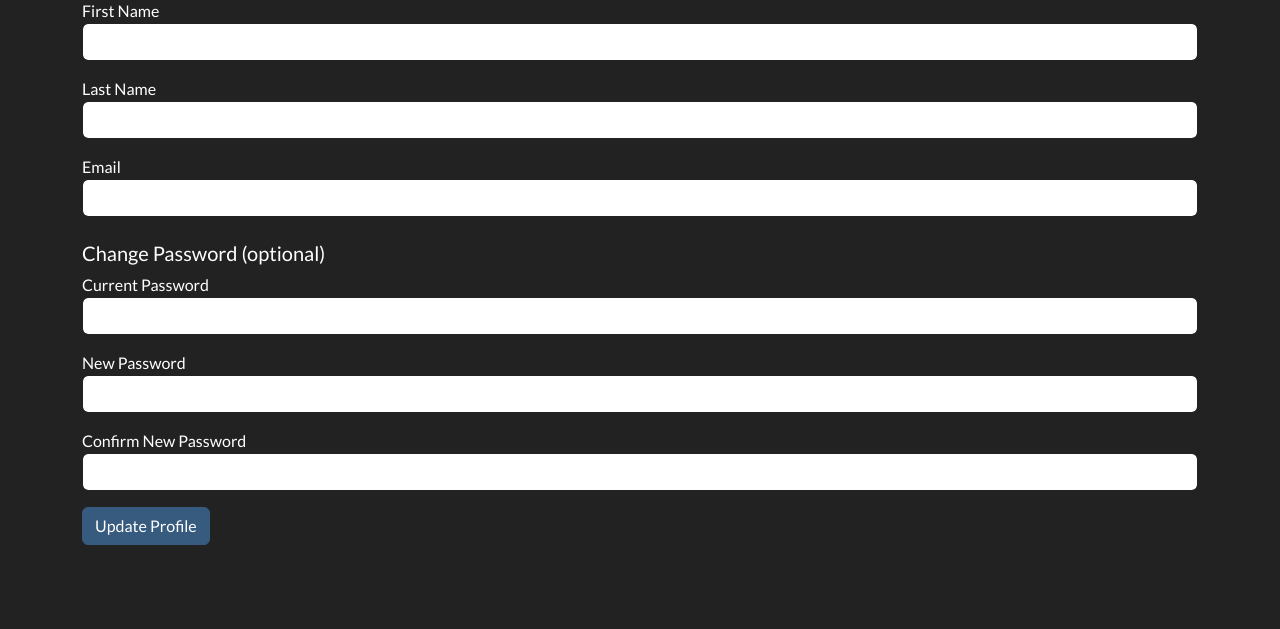
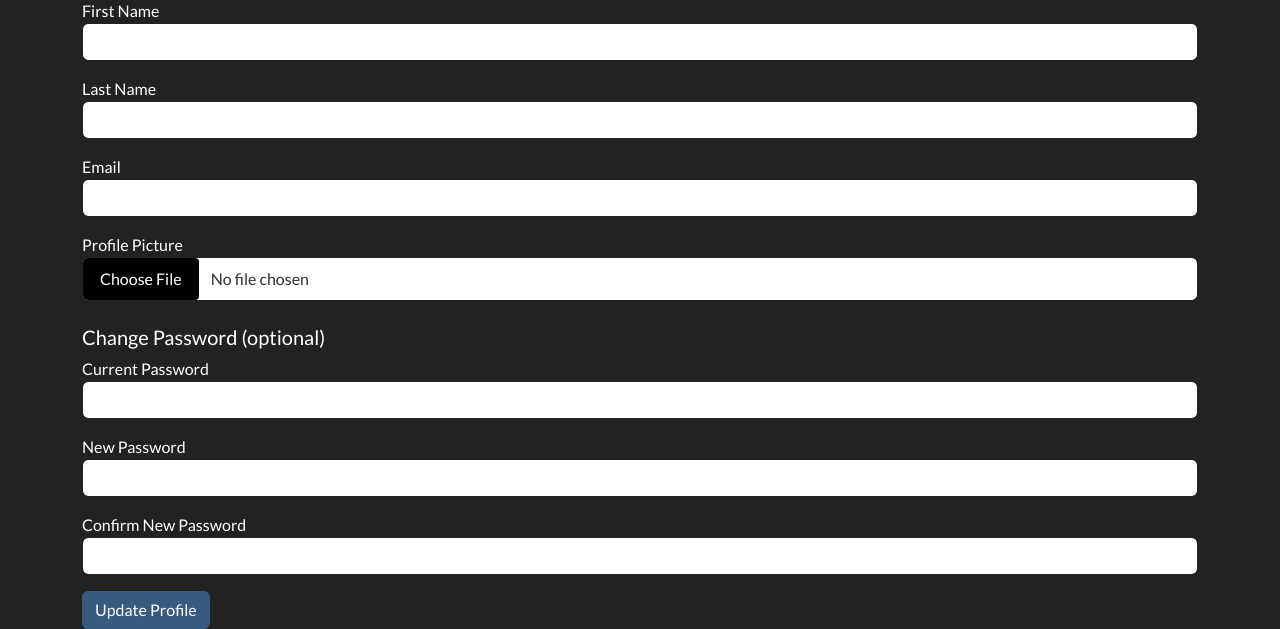
Before and after one commit to sepehrmoghani/agilewebdevproject, a Flask app: template app/authentication/templates/authentication/profile_edit.html in a window 1280 px wide. Shown: the part 183-812 px from the top of the page. Before the commit the page ends 728 px from the top, so only its background shows below. Run offline with Flask 3, Linux system fonts and the light colour scheme; the template is opened without the code that fills it: values that come from a table or form of the project are taken from there, others are empty; parts of the project's set-up code (start-up, migrations or seed data) failed here and were passed over; some libraries are stand-ins or nearby versions; some web fonts are replaced.

Commit message:
Merged from main, solved merge conflicts

```diff
--- a/app/authentication/forms.py
+++ b/app/authentication/forms.py
@@ -1,6 +1,27 @@
 from flask_wtf import FlaskForm
-from wtforms import StringField, PasswordField, SubmitField
-from wtforms.validators import DataRequired, Email, EqualTo
+from flask_wtf.file import FileAllowed
+from app import db
+from wtforms import StringField, PasswordField, SubmitField, FileField
+from wtforms.validators import DataRequired, Email, Optional, Length, EqualTo
+
+class User(db.Model, UserMixin):
+    id = db.Column(db.Integer, primary_key=True)
+    first_name = db.Column(db.String(50), nullable=False)
+    last_name = db.Column(db.String(50), nullable=False)
+    email = db.Column(db.String(50), nullable=False)
+    password = db.Column(db.String(128), nullable=False)
+    profile_pic = db.Column(db.String(128), nullable=False)
+
+    date_of_birth = db.Column(db.Date, nullable=True)
+    phone = db.Column(db.String(50), nullable=True)
+    address = db.Column(db.String(50), nullable=True)
+    city = db.Column(db.String(50), nullable=True)
+    state = db.Column(db.String(50), nullable=True)
+    country = db.Column(db.String(50), nullable=True)
+    postcode = db.Column(db.String(50), nullable=True)
+
+    def get_id(self):
+        return str(self.id)
 
 class LoginInfo:
     def __init__(self, info):
@@ -20,3 +41,18 @@ class SignupForm(FlaskForm):
     password = PasswordField('Password', validators=[DataRequired()])
     repassword = PasswordField('Confirm Password', validators=[DataRequired(), EqualTo('password', message='Passwords must match')])
     submit = SubmitField('Sign up')
+
+class UpdateProfileForm(FlaskForm):
+    first_name = StringField('First Name', validators=[DataRequired()])
+    last_name = StringField('Last Name', validators=[DataRequired()])
+    email = StringField('Email', validators=[DataRequired(), Email()])
+    profile_pic = FileField('Profile Picture', validators=[FileAllowed(['jpg', 'png'], 'Images only! Max file size: 5mb')])
+
+    # Optional password change
+    current_password = PasswordField('Current Password', validators=[Optional()])
+    new_password = PasswordField('New Password', validators=[Optional(), Length(min=6)])
+    confirm_password = PasswordField('Confirm New Password', validators=[
+        Optional(), EqualTo('new_password', message='Passwords must match')
+    ])
+
+    submit = SubmitField('Update Profile')
--- a/app/authentication/routes.py
+++ b/app/authentication/routes.py
@@ -1,12 +1,13 @@
-from flask import Blueprint, render_template, request, redirect, url_for, flash, session, g
+from flask import Blueprint, render_template, request, redirect, url_for, flash, session, g, current_app
 from app.authentication import authentication_bp
-from .forms import LoginForm, SignupForm, LoginInfo
+from .forms import LoginForm, SignupForm, LoginInfo, UpdateProfileForm
 from .models import User
 from flask_wtf import FlaskForm
 from wtforms import StringField, PasswordField, SubmitField
 from wtforms.validators import DataRequired, Email, Optional, Length, EqualTo
-from werkzeug.security import generate_password_hash
-from werkzeug.security import check_password_hash
+import os
+from werkzeug.security import generate_password_hash, check_password_hash
+from werkzeug.utils import secure_filename
 from app import db
 
 loginInfo = {}
@@ -94,6 +95,16 @@ def edit_profile():
         user.last_name = form.last_name.data
         user.email = form.email.data
 
+
+        # Profile Picture
+        if form.profile_pic.data:
+            pic_file = form.profile_pic.data
+            filename = secure_filename(pic_file.filename)
+            pic_path = os.path.join(current_app.config['UPLOAD_FOLDER'], filename)
+            pic_file.save(pic_path)
+            user.profile_pic = filename
+
+        # Password
         if form.current_password.data:
             if not check_password_hash(user.password, form.current_password.data):
                 flash("Current password is incorrect.", "danger")
@@ -121,20 +132,6 @@ def edit_profile():
 
     return render_template('authentication/profile_edit.html', form=form, user=user)
 
-
-class UpdateProfileForm(FlaskForm):
-    first_name = StringField('First Name', validators=[DataRequired()])
-    last_name = StringField('Last Name', validators=[DataRequired()])
-    email = StringField('Email', validators=[DataRequired(), Email()])
-
-    # Optional password change
-    current_password = PasswordField('Current Password', validators=[Optional()])
-    new_password = PasswordField('New Password', validators=[Optional(), Length(min=6)])
-    confirm_password = PasswordField('Confirm New Password', validators=[
-        Optional(), EqualTo('new_password', message='Passwords must match')
-    ])
-
-    submit = SubmitField('Update Profile')
 
 @authentication_bp.route('/logout')
 def logout():
--- a/app/authentication/templates/authentication/profile.html
+++ b/app/authentication/templates/authentication/profile.html
@@ -9,6 +9,11 @@
   <div class="col-12 col-sm-8 col-md-6 col-lg-4 text-center">
 
     <h1 class="mb-4">Welcome, {{ user.first_name }}!</h1>
+
+    <!--Profile Picture-->
+    <img src="{{ url_for('static', filename='uploads/' + user.profile_picture) if user.profile_picture else url_for('static', filename='uploads/default_profile.jpg') }}"
+         class="img-fluid rounded-circle mb-3"
+         style="width: 150px; height: 150px; object-fit: cover;">
 
     <p>First Name: {{ user.first_name }}</p>
     <p>Last Name: {{ user.last_name }}</p>
--- a/app/authentication/templates/authentication/profile_edit.html
+++ b/app/authentication/templates/authentication/profile_edit.html
@@ -23,6 +23,11 @@
             {{ form.email(class_="form-control") }}
         </div>
 
+        <div class="mb-3">
+            {{ form.profile_pic.label }}
+            {{ form.profile_pic(class_="form-control") }}
+        </div>
+
         <h5 class="mt-4">Change Password (optional)</h5>
 
         <div class="mb-3">
```
Also changed, not shown: app/__init__.py (+8 -1 lines), app/static/uploads/default_profile.jpg (added), instance/database.db.
